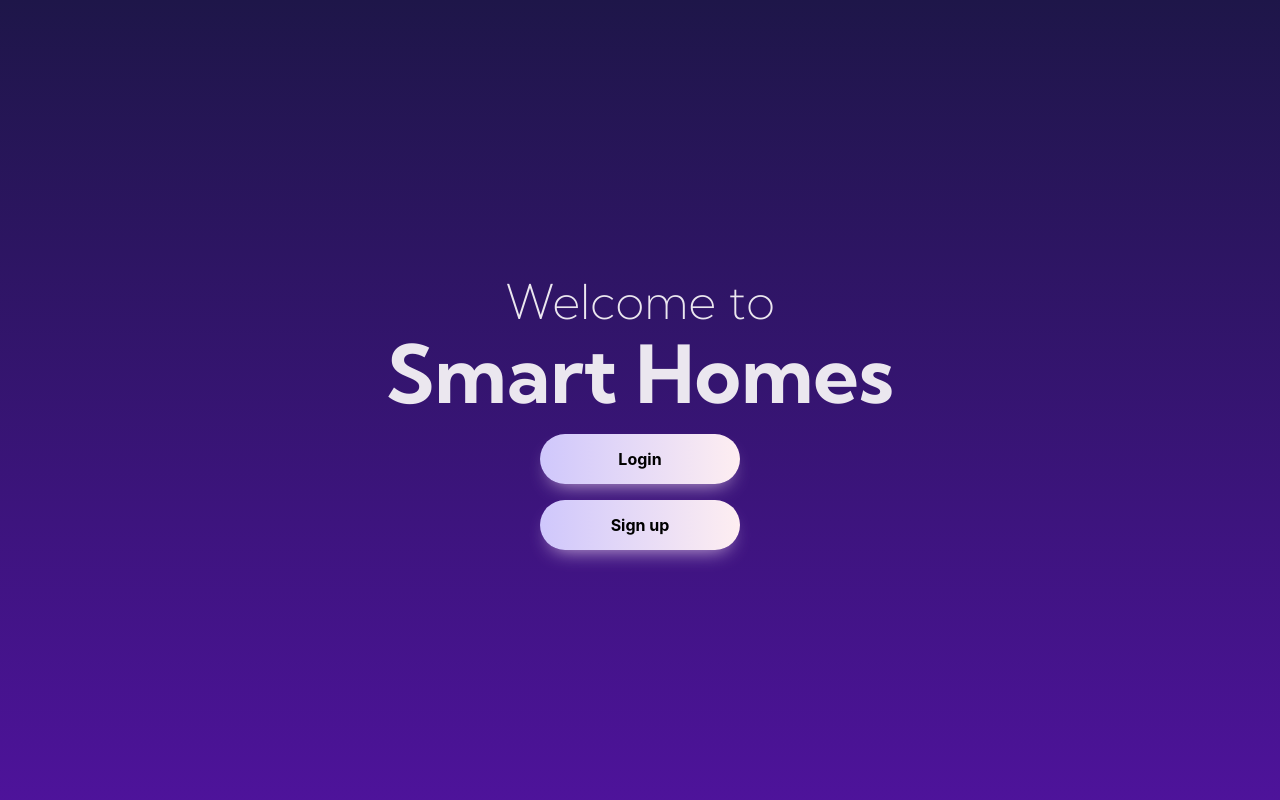
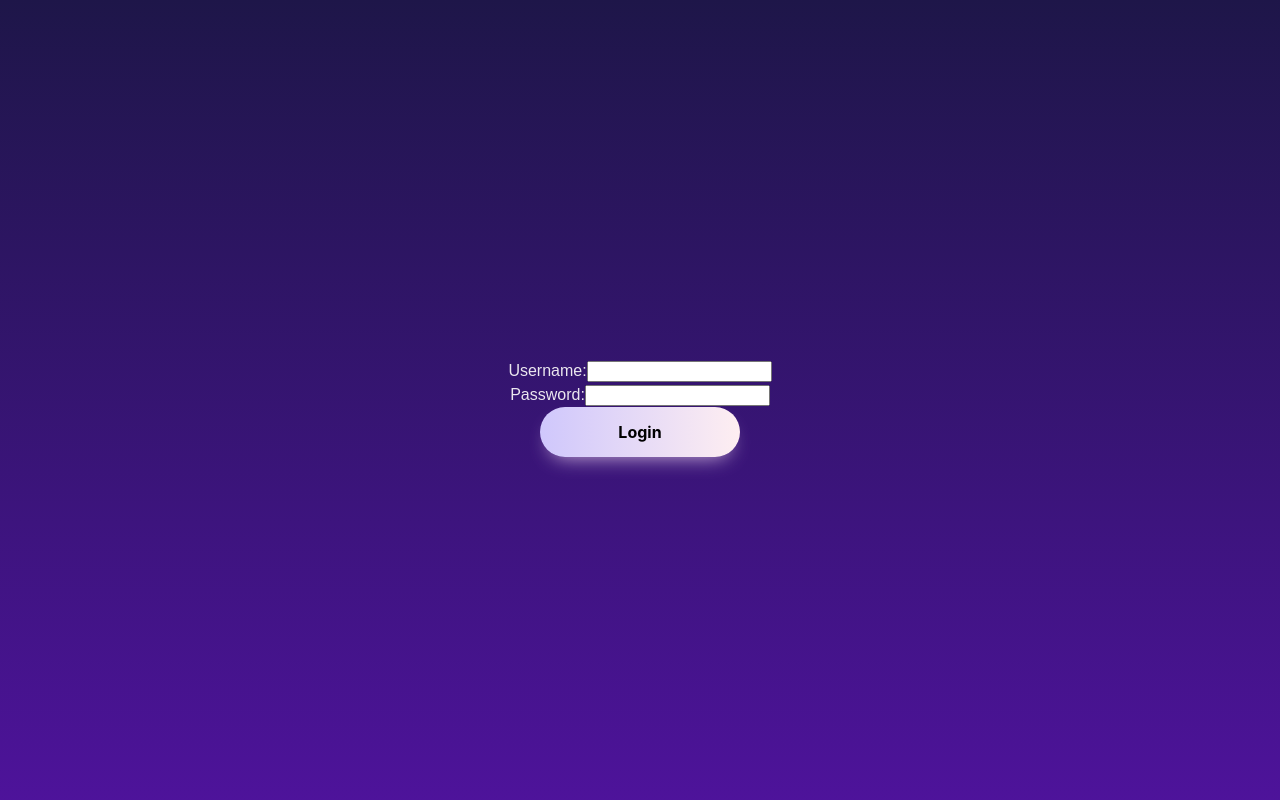
Before and after one commit to ChronicleWolfVR/Group7SoftwareEng, a React (Vite) app: page / in a window 1280 px wide. Both pictures are taken after a click on the button "Login". Shown: the top 800 px of the page. Built offline with nearby package versions, Linux system fonts and the light colour scheme.

Commit message:
Split comonents and added form

```diff
--- a/src/App.jsx
+++ b/src/App.jsx
@@ -1,17 +1,34 @@
-import React from 'react';
-import Title from './components/Title';
-import Button from './components/Button';
+import React, { useState } from "react";
+import Title from "./components/Title/Title";
+import Button from "./components/Button/Button";
+import LoginForm from "./components/LoginForm/LoginForm";
 
 function App() {
+  const [isVisible, setIsVisible] = useState(true);
+
+  const handleButtonClick = () => {
+    setIsVisible(false);
+  };
+
   return (
     <>
       <div id="centered-container">
         <main>
-          <Title id="titlep1">Welcome to</Title>
-          <Title id="titlep2">Smart Homes</Title>
-
-          <Button id="button1">Login</Button>
-          <Button id="button2">Sign up</Button>
+          {isVisible && (
+            <>
+              <section id="title">
+                <Title id="titlep1">Welcome to</Title>
+                <Title id="titlep2">Smart Homes</Title>
+              </section>
+              <Button id="button1" onClick={handleButtonClick}>
+                Login
+              </Button>
+              <Button id="button2" onClick={handleButtonClick}>
+                Sign up
+              </Button>
+            </>
+          )}
+          {!isVisible && <LoginForm />}
         </main>
       </div>
     </>
--- a/src/components/Button.jsx
+++ /dev/null
@@ -1,7 +0,0 @@
-import React from "react";
-
-const Button = ({ id, children }) => {
-  return <button id={id}>{children}</button>;
-};
-
-export default Button;
--- /dev/null
+++ b/src/components/Button/Button.css
@@ -0,0 +1,19 @@
+button {
+    background: linear-gradient(to right, #CFC7FC, #FEEEF1);
+    border-radius: 999px;
+    box-shadow: #cfb4dc 0 10px 20px -10px;
+    color: #000000;
+    cursor: pointer;
+    font-family: Inter, Helvetica, "Apple Color Emoji", "Segoe UI Emoji", NotoColorEmoji, "Noto Color Emoji", "Segoe UI Symbol", "Android Emoji", EmojiSymbols, -apple-system, system-ui, "Segoe UI", Roboto, "Helvetica Neue", "Noto Sans", sans-serif;
+    font-size: 16px;
+    font-weight: 700;
+    line-height: 24px;
+    padding: 8px 18px;
+    user-select: none;
+    touch-action: manipulation;
+    height: 50px;
+    width: 200px;
+    border: 0;
+    display: block;
+    margin: auto;
+  }
--- /dev/null
+++ b/src/components/Button/Button.jsx
@@ -0,0 +1,12 @@
+import React from 'react';
+import "./Button.css";
+
+function Button({ id, onClick, children }) {
+  return (
+    <button id={id} onClick={onClick}>
+      {children}
+    </button>
+  );
+}
+
+export default Button;
--- /dev/null
+++ b/src/components/LoginForm/LoginForm.jsx
@@ -0,0 +1,41 @@
+import React, { useState } from 'react';
+
+const LoginForm = () => {
+    const [username, setUsername] = useState('');
+    const [password, setPassword] = useState('');
+
+    const handleSubmit = (e) => {
+        e.preventDefault();
+        // Handle login logic here
+        console.log('Username:', username);
+        console.log('Password:', password);
+    };
+
+    return (
+        <form onSubmit={handleSubmit}>
+            <div>
+                <label htmlFor="username">Username:</label>
+                <input
+                    type="text"
+                    id="username"
+                    value={username}
+                    onChange={(e) => setUsername(e.target.value)}
+                    required
+                />
+            </div>
+            <div>
+                <label htmlFor="password">Password:</label>
+                <input
+                    type="password"
+                    id="password"
+                    value={password}
+                    onChange={(e) => setPassword(e.target.value)}
+                    required
+                />
+            </div>
+            <button type="submit">Login</button>
+        </form>
+    );
+};
+
+export default LoginForm;
--- a/src/index.css
+++ b/src/index.css
@@ -43,33 +43,16 @@ main {
 #titlep1 {
   font-weight: 200;
   height: 3rem;
+  margin: auto;
 }
 
 #titlep2 {
   font-size: 5rem;
-
+  margin: auto;
 }
 
 /* Buttons */
-button {
-  background: linear-gradient(to right, #CFC7FC, #FEEEF1);
-  border-radius: 999px;
-  box-shadow: #cfb4dc 0 10px 20px -10px;
-  color: #000000;
-  cursor: pointer;
-  font-family: Inter, Helvetica, "Apple Color Emoji", "Segoe UI Emoji", NotoColorEmoji, "Noto Color Emoji", "Segoe UI Symbol", "Android Emoji", EmojiSymbols, -apple-system, system-ui, "Segoe UI", Roboto, "Helvetica Neue", "Noto Sans", sans-serif;
-  font-size: 16px;
-  font-weight: 700;
-  line-height: 24px;
-  padding: 8px 18px;
-  user-select: none;
-  touch-action: manipulation;
-  height: 50px;
-  width: 200px;
-  border: 0;
-  display: block;
-  margin: auto;
-}
+
 
 #button2 {
   margin-top: 1rem;
@@ -106,3 +89,5 @@ main h2 {
 #tab-content code {
   font-size: 1rem;
 }
+
+/* Login Form */
```
Also changed, not shown: src/components/Title/Title.jsx (renamed from src/components/Title.jsx).
